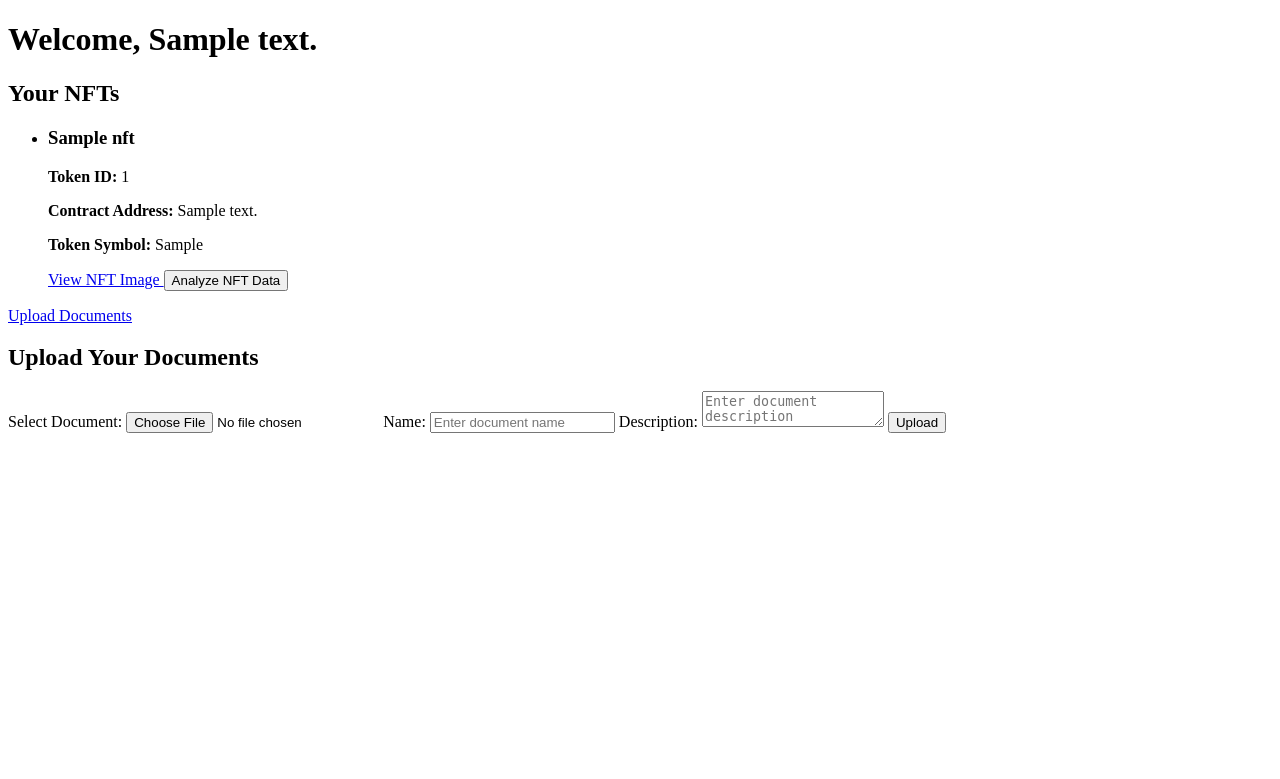
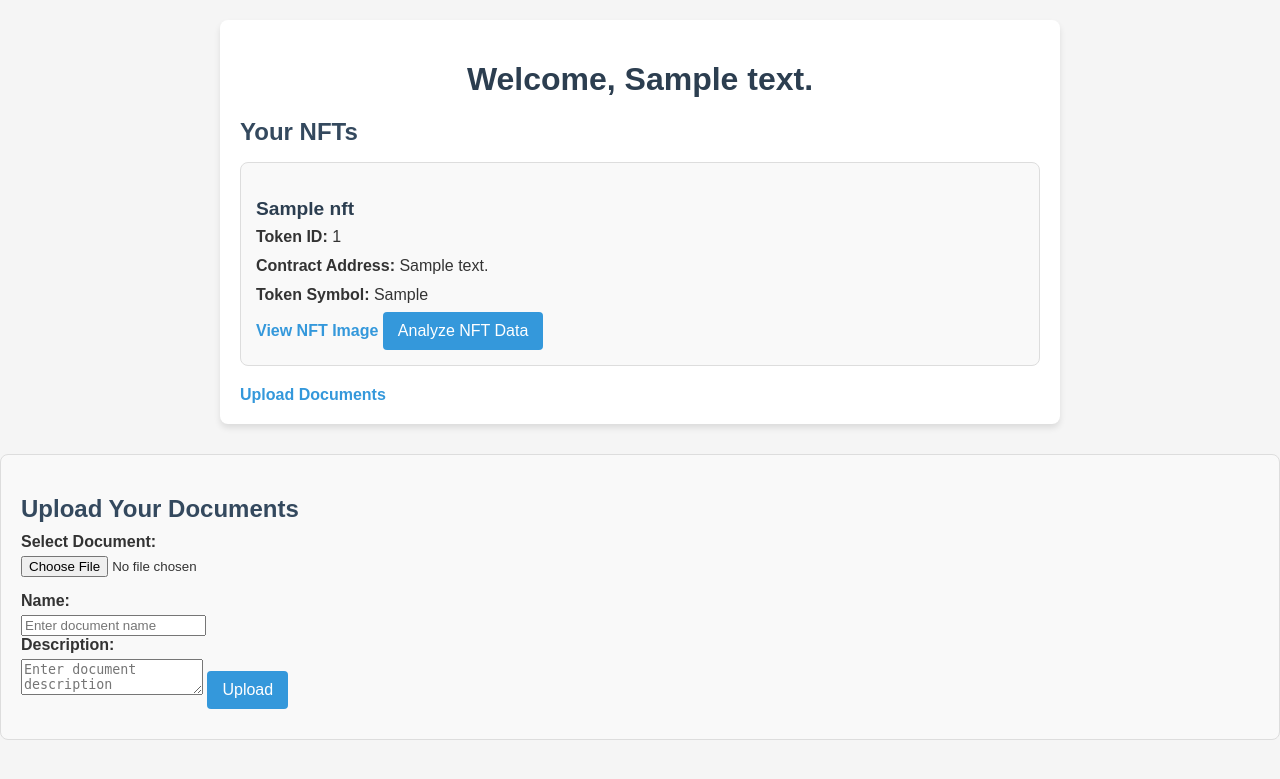
Before and after one commit to zayedu/ChainedSimple, a Flask app: template templates/dashboard.html in a window 1280 px wide. Shown: the top 779 px of the page. Run offline with Flask 3, Linux system fonts and the light colour scheme; the template is opened without the code that fills it: most values are stand-ins (such as "Sample title", 1, 10 or a date in 2020).

Commit message:
Merged styling with cohere branch

```diff
--- a/app.py
+++ b/app.py
@@ -41,6 +41,13 @@ def dashboard():
     nfts = nfts_response.get("nfts", [])
     #print(nfts)
     return render_template("dashboard.html", wallet_address=wallet_address, nfts=nfts)
+
+
+# Homepage
+@app.route("/home", methods=["POST"])
+def home():
+    wallet_address = request.form.get("wallet_address")
+    return render_template("homepage.html", wallet_address=wallet_address)
 
 @app.route('/register', methods=['POST'])
 def register():
--- /dev/null
+++ b/static/css/dashboard-styles.css
@@ -0,0 +1,133 @@
+body {
+    font-family: Arial, sans-serif;
+    margin: 0;
+    padding: 0;
+    background-color: #f5f5f5;
+    color: #333;
+}
+
+.container {
+    max-width: 800px;
+    margin: 20px auto;
+    padding: 20px;
+    background-color: #fff;
+    box-shadow: 0 4px 6px rgba(0, 0, 0, 0.1);
+    border-radius: 8px;
+}
+
+h1 {
+    font-size: 2rem;
+    color: #2c3e50;
+    margin-bottom: 10px;
+    text-align: center;
+}
+
+h2 {
+    font-size: 1.5rem;
+    color: #34495e;
+    margin-top: 20px;
+    margin-bottom: 10px;
+}
+
+h3 {
+    font-size: 1.2rem;
+    color: #2c3e50;
+    margin-bottom: 5px;
+}
+
+p {
+    margin: 5px 0;
+    line-height: 1.5;
+}
+
+ul {
+    list-style-type: none;
+    padding: 0;
+}
+
+li {
+    margin-bottom: 20px;
+    padding: 15px;
+    border: 1px solid #ddd;
+    border-radius: 8px;
+    background-color: #f9f9f9;
+}
+
+/* Links */
+a {
+    color: #3498db;
+    text-decoration: none;
+    font-weight: bold;
+}
+
+a:hover {
+    text-decoration: underline;
+}
+
+/* Buttons */
+button {
+    background-color: #3498db;
+    color: #fff;
+    border: none;
+    padding: 10px 15px;
+    border-radius: 4px;
+    cursor: pointer;
+    font-size: 1rem;
+}
+
+button:hover {
+    background-color: #2980b9;
+}
+
+/* Upload Section */
+.upload-section {
+    margin-top: 30px;
+    padding: 20px;
+    border: 1px solid #ddd;
+    border-radius: 8px;
+    background-color: #f9f9f9;
+}
+
+label {
+    display: block;
+    margin-bottom: 5px;
+    font-weight: bold;
+}
+
+input[type="file"] {
+    display: block;
+    margin-bottom: 15px;
+}
+
+#upload-status {
+    margin-top: 10px;
+    font-style: italic;
+    color: #27ae60;
+}
+
+/* NFT Details */
+#nft-details {
+    display: none;
+    margin-top: 10px;
+    padding: 10px;
+    border: 1px solid #ddd;
+    border-radius: 8px;
+    background-color: #f9f9f9;
+}
+
+#nft-details img {
+    max-width: 100%;
+    border-radius: 4px;
+    margin-bottom: 10px;
+}
+
+/* Responsive Design */
+@media (max-width: 600px) {
+    .container {
+        padding: 15px;
+    }
+
+    h1, h2 {
+        text-align: left;
+    }
+}
--- a/templates/dashboard.html
+++ b/templates/dashboard.html
@@ -4,7 +4,7 @@
         <meta charset="UTF-8">
         <meta name="viewport" content="width=device-width, initial-scale=1.0">
         <title>Dashboard</title>
-        <link rel="stylesheet" href="{{ url_for('static', filename='css/styles.css') }}">
+        <link rel="stylesheet" href="{{ url_for('static', filename='css/dashboard-styles.css') }}">
     </head>
     <body>
         <div class="container">
--- a/templates/login.html
+++ b/templates/login.html
@@ -228,7 +228,7 @@
                 {% if error %}
                     <p class="error-message">{{ error }}</p>
                 {% endif %}
-                <form method="POST" action="{{ url_for('dashboard') }}">
+                <form method="POST" action="{{ url_for('home') }}">
                     <div class="form-group">
                         <label for="wallet_address">Wallet Address:</label>
                         <input type="text" id="wallet_address" name="wallet_address" required>
@@ -278,7 +278,7 @@
                 const result = await response.json();
                 if (response.ok) {
                     console.log("Authentication successful:", result);
-                    window.location.href = "/dashboard"; // Redirect to the dashboard
+                    window.location.href = "/homepage"; // Redirect to the dashboard
                 } else {
                     console.error("Authentication failed:", result);
                     errorMessage.textContent = result.error || "Failed to authenticate. Please try again.";
```
Also changed, not shown: static/css/homepage-styles.css (added, +116 -0 lines), templates/homepage.html (added, +40 -0 lines).
